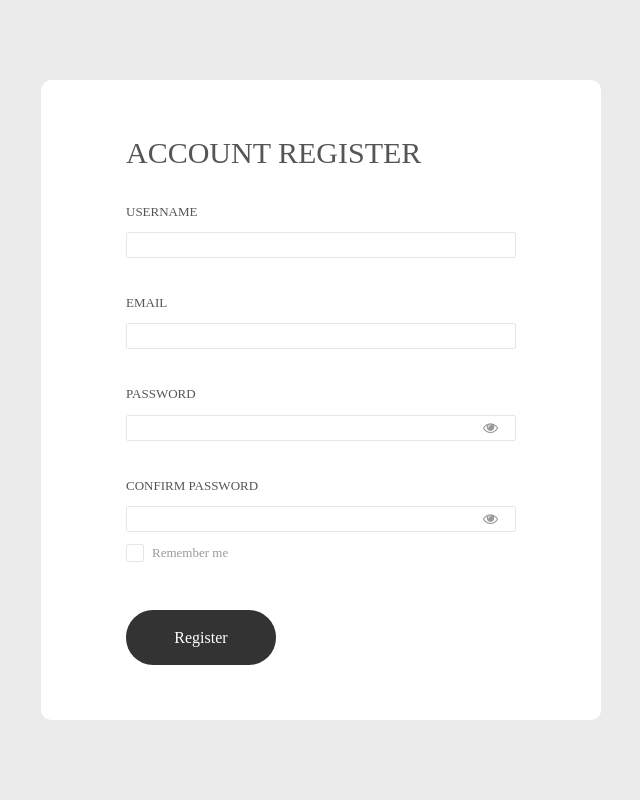
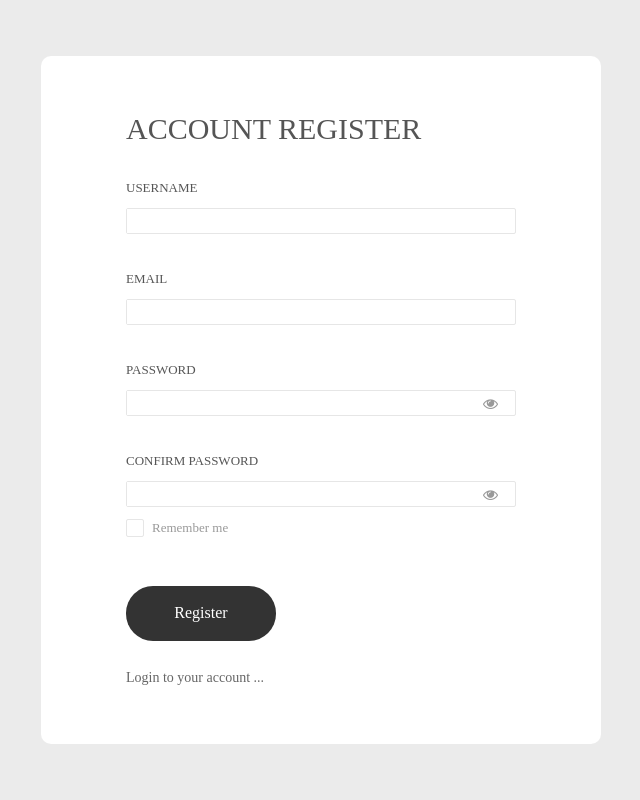
Before and after one commit to MuhammadFahadAlam/EPay-UserManagement, a Django app: template users/templates/register.html in a window 1280 px wide. Shown: the whole page, without its empty margins (319-959 px from the left). Run offline with Django 3.2, Linux system fonts and the light colour scheme; the template is opened without the code that fills it, so the values that code supplies are empty, except form fields; form fields are guessed from the names that the template uses; some libraries are stand-ins or nearby versions; some web fonts are replaced.

```diff
--- a/users/templates/register.html
+++ b/users/templates/register.html
@@ -108,6 +108,8 @@
                     </div>
 
                 </form>
+                <br>
+                <a href="{% url 'login' %}">Login to your account ...</a>
             </div>
         </div>
     </div>
--- a/users/templates/registration/login.html
+++ b/users/templates/registration/login.html
@@ -86,6 +86,8 @@
                     </div>
 
                 </form>
+                <br>
+                <a href="{% url 'register' %}">Create an account now ...</a>
             </div>
         </div>
     </div>
```
